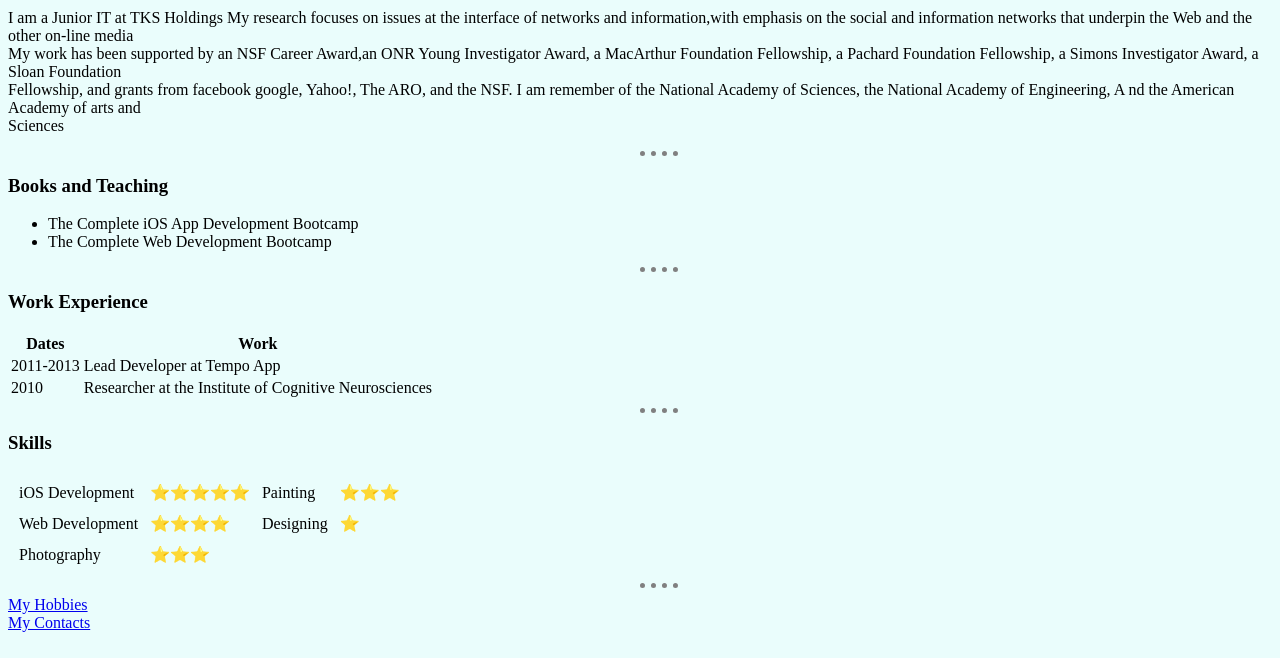
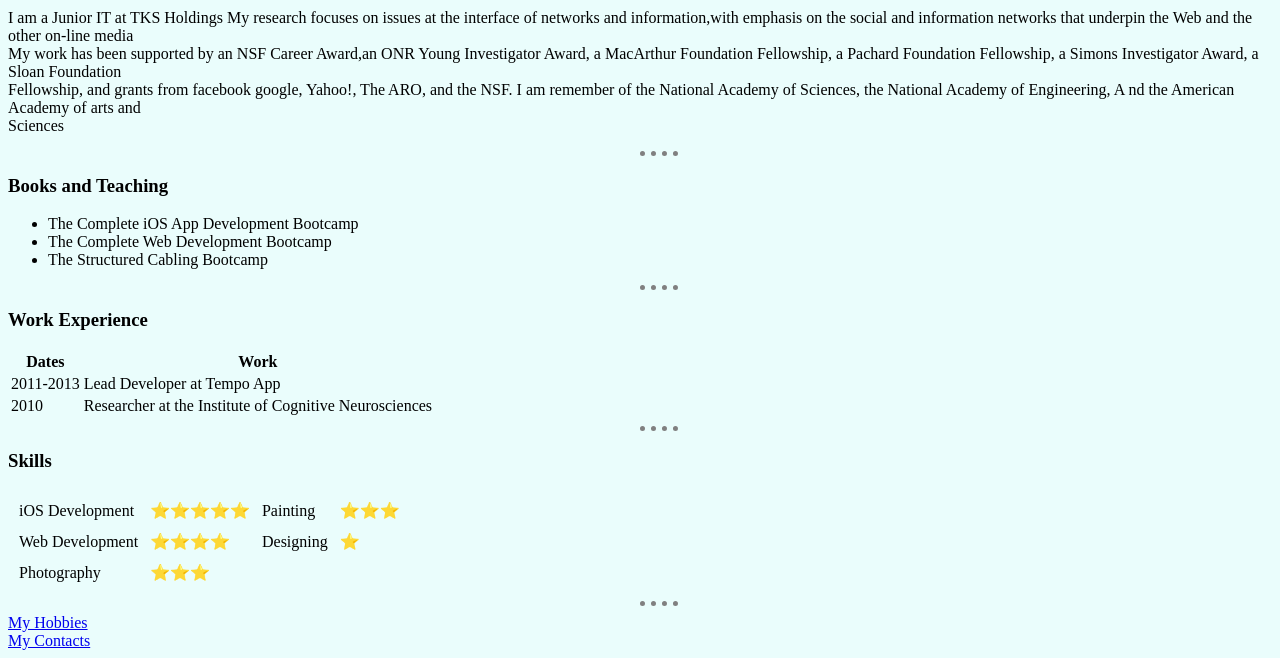
Before and after one commit to CodeAssembler/cv, a plain HTML site: page index.html in a window 1280 px wide. Shown: the part 231-889 px from the top of the page. Drawn offline with Linux system fonts and the light colour scheme.

Commit message:
adding list item on books and teaching

```diff
--- a/index.html
+++ b/index.html
@@ -50,6 +50,7 @@
         <ul>
             <li>The Complete iOS App Development Bootcamp</li>
             <li>The Complete Web Development Bootcamp</li>
+            <li>The Structured Cabling Bootcamp</li>
         </ul>
         <hr>
         <h3>Work Experience</h3>
```
